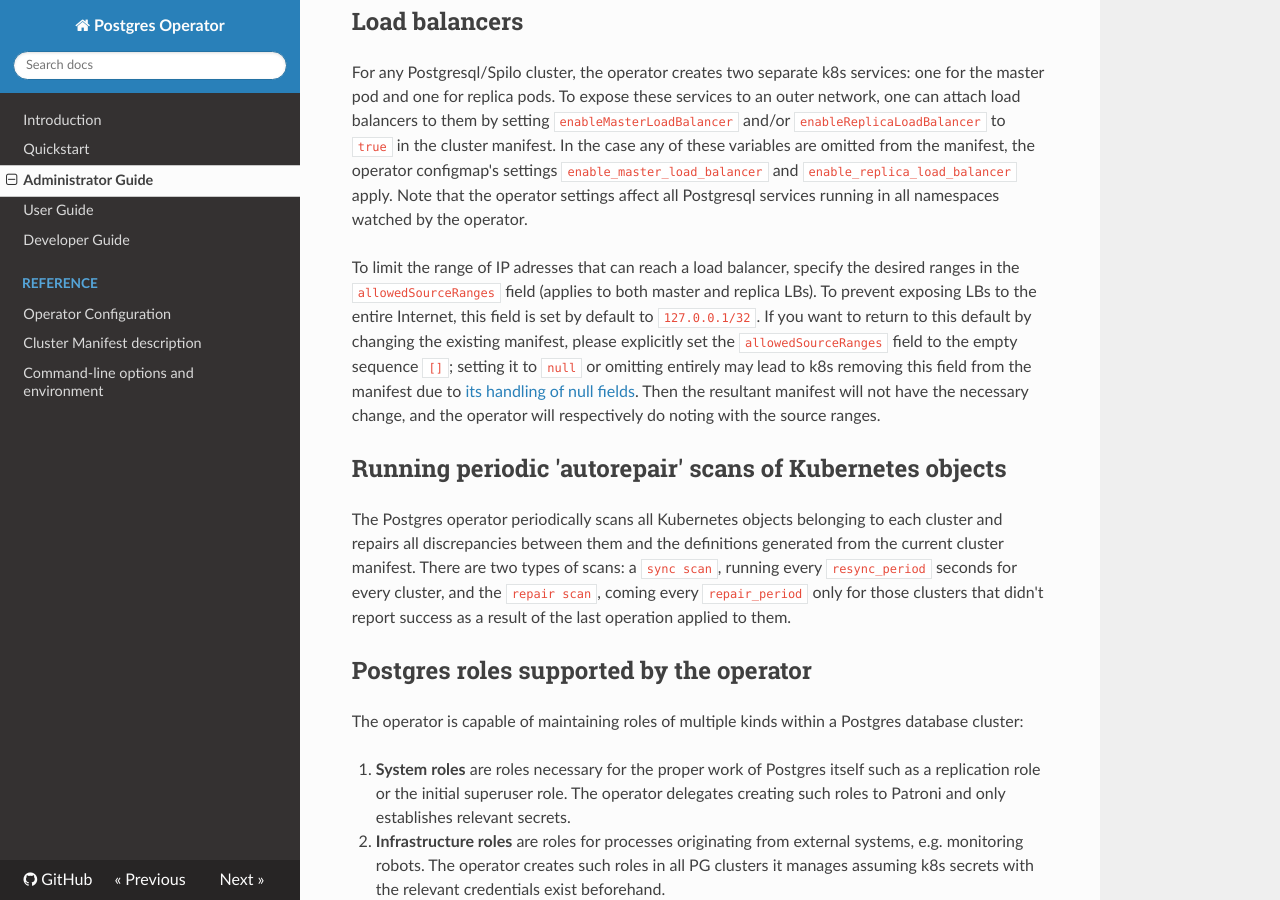
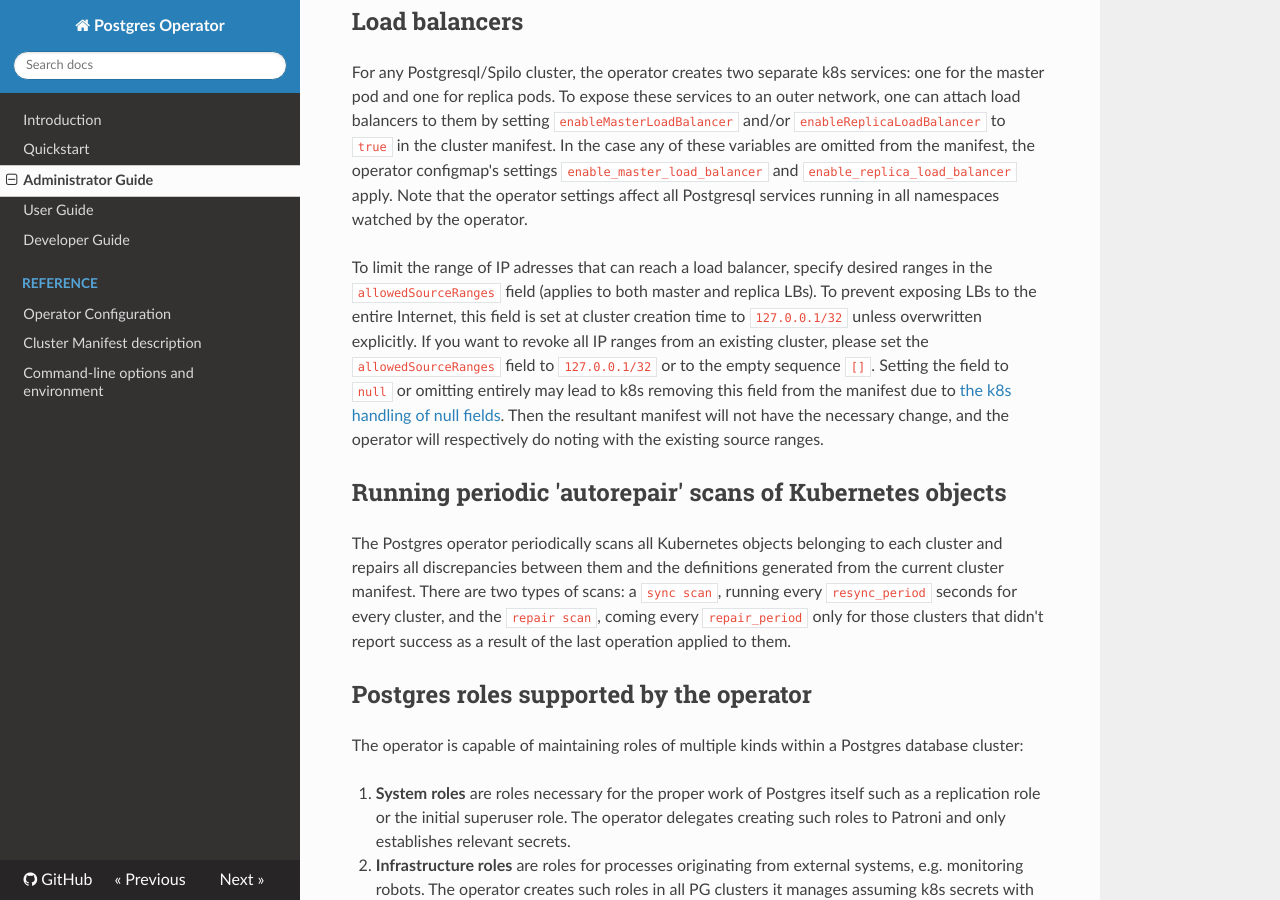
Before and after one commit to zalando/postgres-operator, an MkDocs documentation site: the page built from docs/administrator.md, in a window 1280 px wide and 900 px high, scrolled down 3741 px. Built offline with MkDocs 1.6.1, drawn with Linux system fonts in a browser that asks for light colours; nearby versions of some CDN libraries; old or Windows-style settings are respelled for this version of MkDocs.

Commit message:
Improve the wording of the docs

```diff
--- a/docs/administrator.md
+++ b/docs/administrator.md
@@ -200,7 +200,7 @@ manifest, the operator configmap's settings `enable_master_load_balancer` and
 `enable_replica_load_balancer` apply. Note that the operator settings affect
 all Postgresql services running in all namespaces watched by the operator.
 
-To limit the range of IP adresses that can reach a load balancer, specify the desired ranges in the `allowedSourceRanges` field (applies to both master and replica LBs). To prevent exposing LBs to the entire Internet, this field is set by default to `127.0.0.1/32`. If you want to return to this default by changing the existing manifest, please explicitly set the `allowedSourceRanges` field to the empty sequence `[]`; setting it to `null` or omitting entirely may lead to k8s removing this field from the manifest due to [its handling of null fields](https://kubernetes.io/docs/concepts/overview/object-management-kubectl/declarative-config/#how-apply-calculates-differences-and-merges-changes). Then the resultant manifest will not have the necessary change, and the operator will respectively do noting with the source ranges.
+To limit the range of IP adresses that can reach a load balancer, specify desired ranges in the `allowedSourceRanges` field (applies to both master and replica LBs). To prevent exposing LBs to the entire Internet, this field is set at cluster creation time to `127.0.0.1/32` unless overwritten explicitly. If you want to revoke all IP ranges from an existing cluster, please set the `allowedSourceRanges` field to `127.0.0.1/32` or to the empty sequence `[]`. Setting the field to `null` or omitting entirely may lead to k8s removing this field from the manifest due to [the k8s handling of null fields](https://kubernetes.io/docs/concepts/overview/object-management-kubectl/declarative-config/#how-apply-calculates-differences-and-merges-changes). Then the resultant manifest will not have the necessary change, and the operator will respectively do noting with the existing source ranges.
 
 ## Running periodic 'autorepair' scans of Kubernetes objects
 
```
